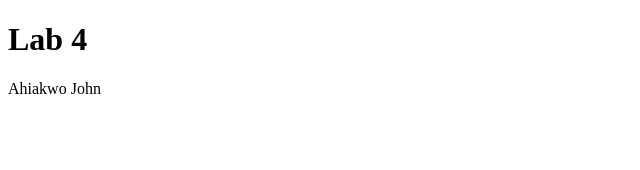
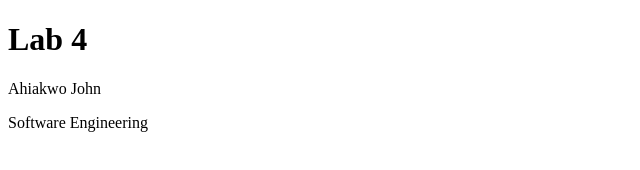
Before and after one commit to Kingjohneycodey/soe305-lab4, a plain HTML site: page index.html in a window 1280 px wide. Shown: the whole page, without its empty margins (0-640 px from the left). Drawn offline with Linux system fonts and the light colour scheme.

Commit message:
made an update

```diff
--- a/index.html
+++ b/index.html
@@ -9,5 +9,6 @@
 
   <h1>Lab 4</h1>
   <p>Ahiakwo John</p>
+  <p>Software Engineering</p>
 </body>
 </html>
```
